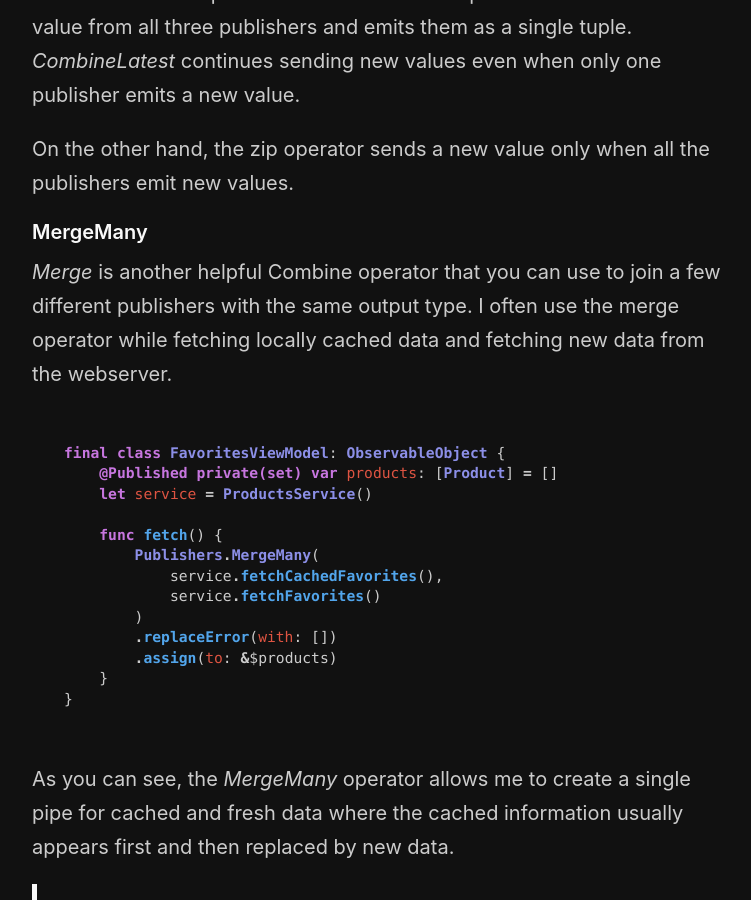
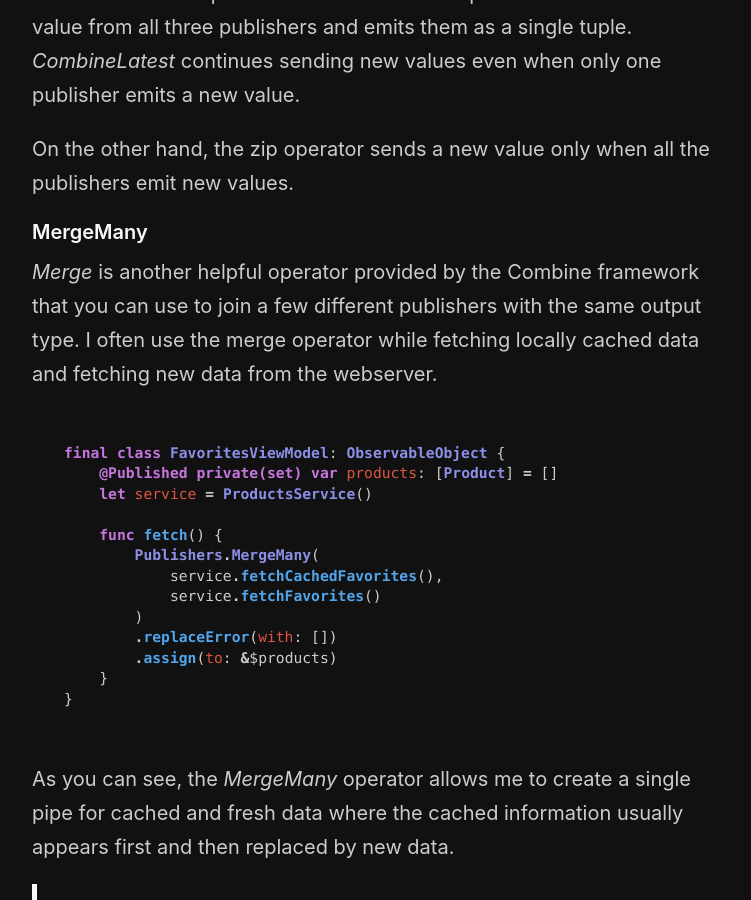
Before and after one commit to mecid/mecid.github.io, a Jekyll site: the page built from _posts/2021-05-12-combining-multiple-combine-publishers-in-swift.md, in a window 1280 px wide and 900 px high, scrolled down 2331 px. Shown: the whole window, without its empty margins (258-1009 px from the left). Built offline with Jekyll 4.4.1, drawn with Linux system fonts in a browser that asks for light colours.

Commit message:
Merge section in combining operators post improved

````diff
--- a/_posts/2021-05-12-combining-multiple-combine-publishers-in-swift.md
+++ b/_posts/2021-05-12-combining-multiple-combine-publishers-in-swift.md
@@ -68,7 +68,7 @@ As you can see, we use the *CombineLatest* operator to obtain the latest values
 On the other hand, the zip operator sends a new value only when all the publishers emit new values.
 
 #### MergeMany
-*Merge* is another helpful Combine operator that you can use to join a few different publishers with the same output type. I often use the merge operator while fetching locally cached data and fetching new data from the webserver.
+*Merge* is another helpful operator provided by the Combine framework that you can use to join a few different publishers with the same output type. I often use the merge operator while fetching locally cached data and fetching new data from the webserver.
 
 ```swift
 final class FavoritesViewModel: ObservableObject {
````
